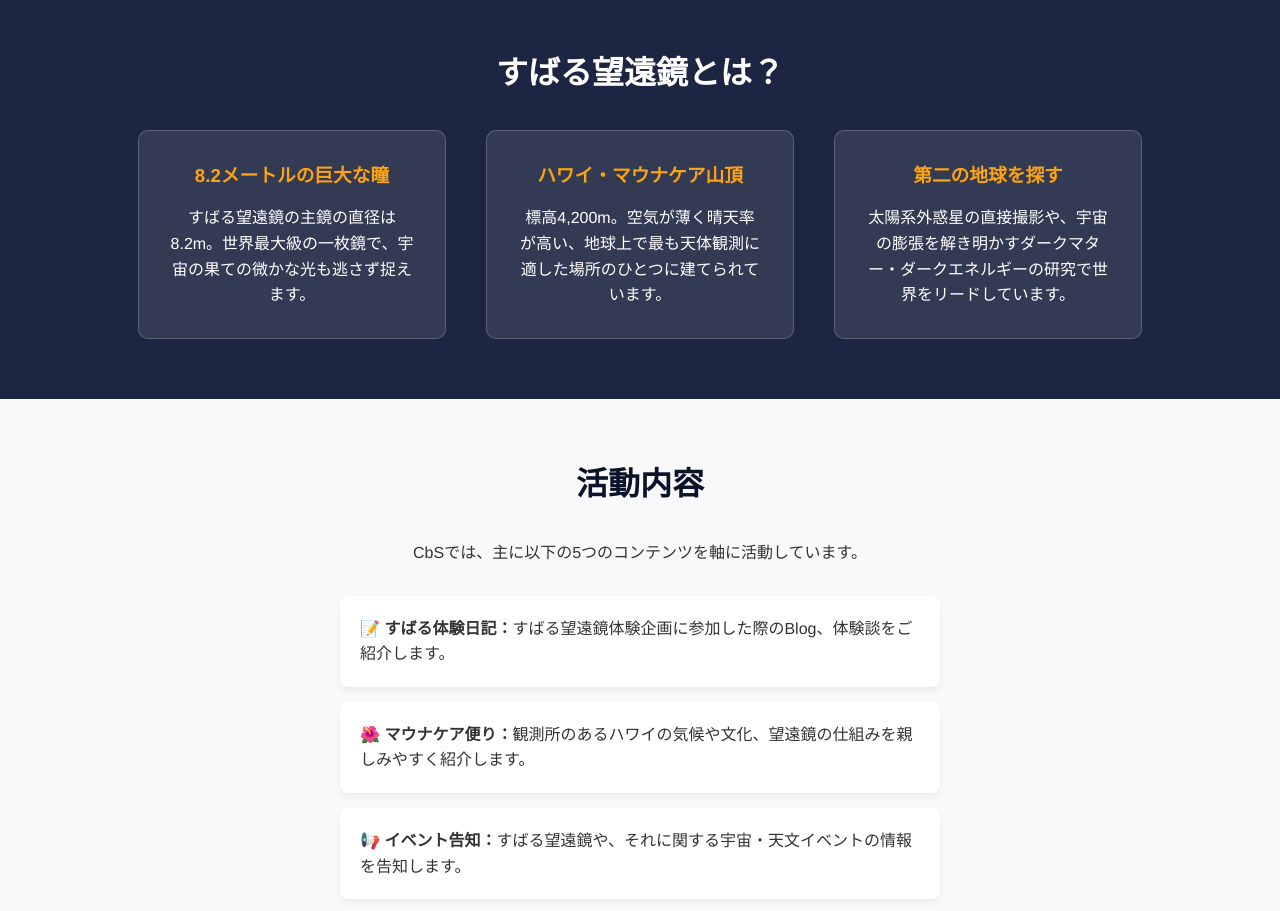
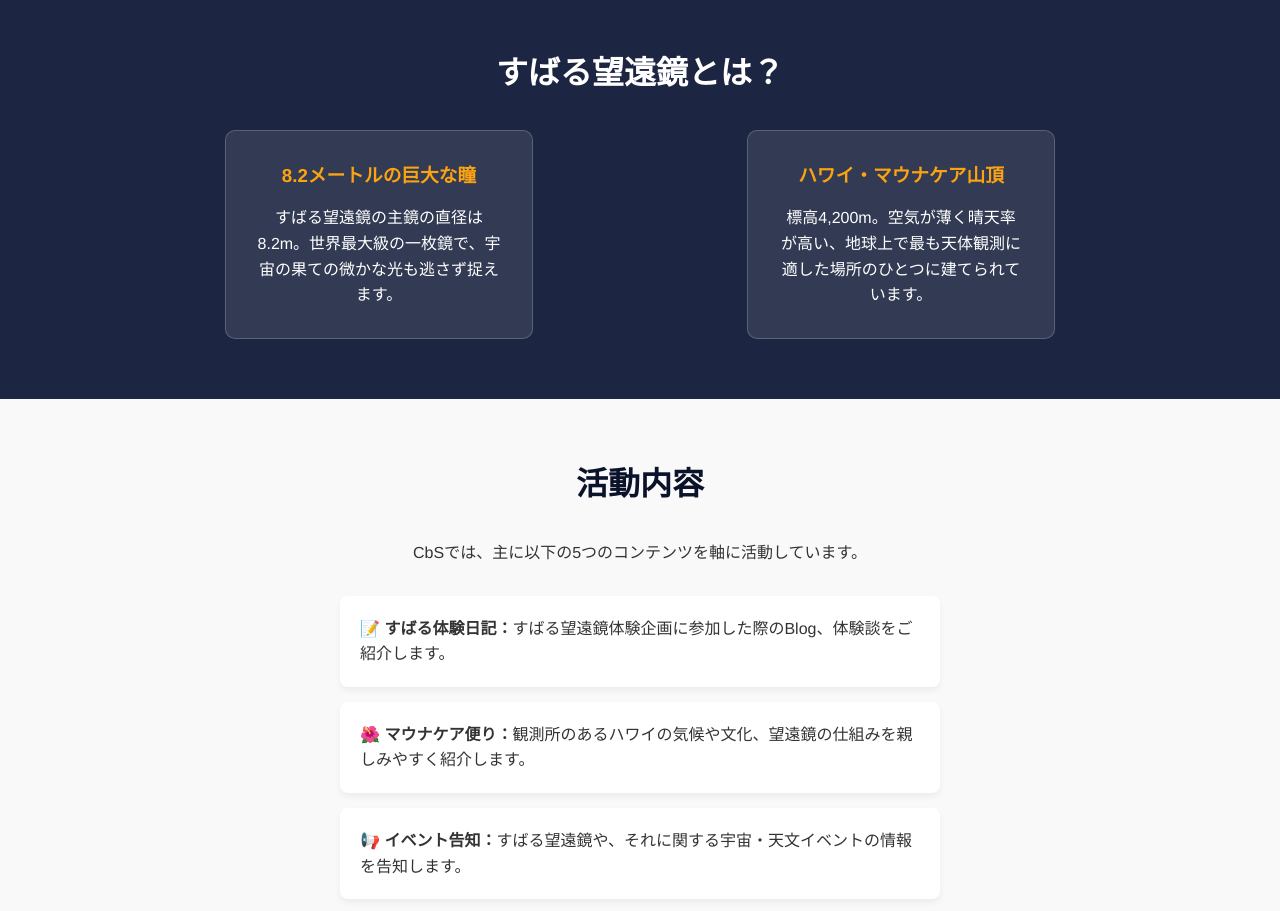
Before and after one commit to Connected-by-SUBARU/connected-by-subaru.github.io, a plain HTML site: page index.html in a window 1280 px wide. Shown: the part 1000-1911 px from the top of the page. Drawn offline with Linux system fonts and the light colour scheme.

Commit message:
Update index.html

```diff
--- a/index.html
+++ b/index.html
@@ -50,10 +50,7 @@
                 <h3>ハワイ・マウナケア山頂</h3>
                 <p>標高4,200m。空気が薄く晴天率が高い、地球上で最も天体観測に適した場所のひとつに建てられています。</p>
             </div>
-            <div class="card">
-                <h3>第二の地球を探す</h3>
-                <p>太陽系外惑星の直接撮影や、宇宙の膨張を解き明かすダークマター・ダークエネルギーの研究で世界をリードしています。</p>
-            </div>
+
         </div>
     </section>
 
```
